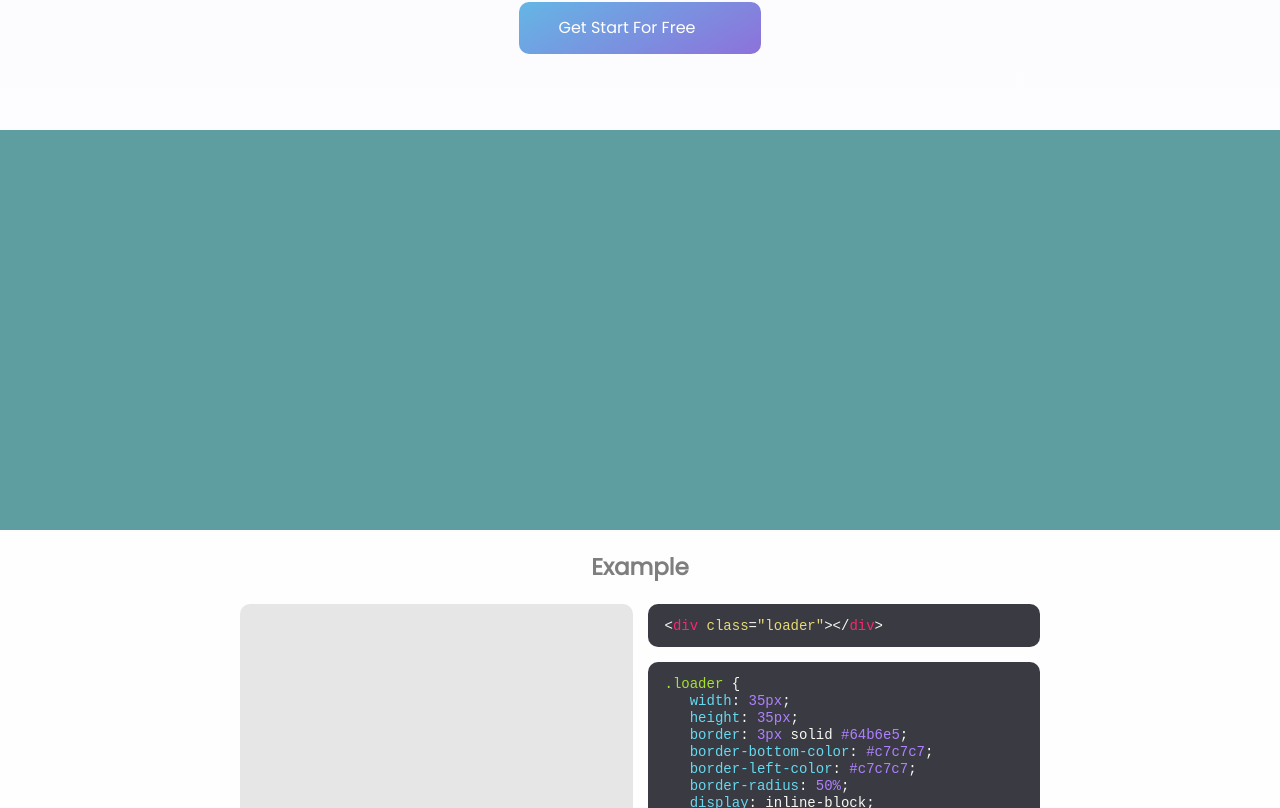
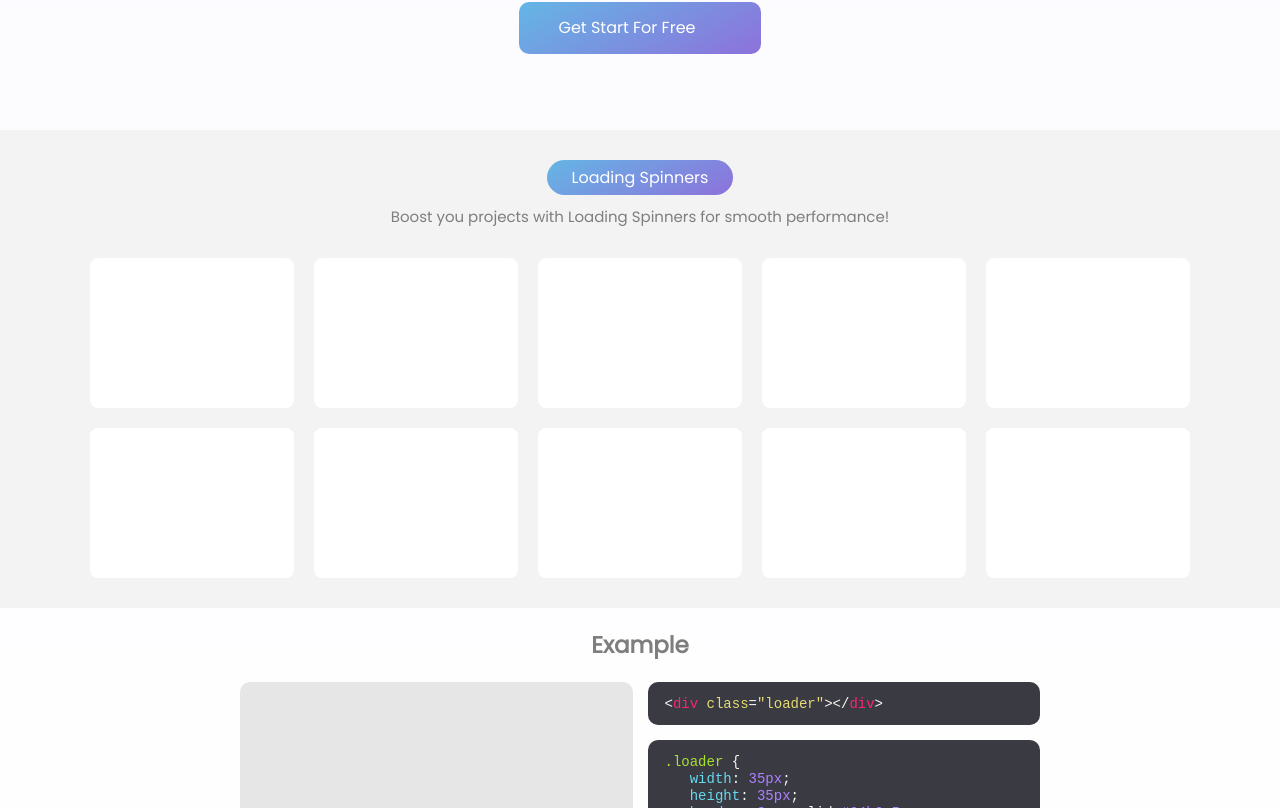
Before and after one commit to kevindermot99/qik, a React (Create React App) app: page / in a window 1280 px wide. Shown: the part 451-1259 px from the top of the page. Built offline with nearby package versions, Linux system fonts and the light colour scheme; some icons are missing.

Commit message:
added a spinner section for quick intro

```diff
--- a/src/components/Header.jsx
+++ b/src/components/Header.jsx
@@ -8,7 +8,6 @@ import logo from "../images/logo.png"
 import { IoIosArrowDown } from "react-icons/io";
 import { PiSun } from "react-icons/pi";
 import { RiMoonClearLine } from "react-icons/ri";
-import { Fade } from "react-awesome-reveal";
 
 
 function Header() {
--- a/src/index.css
+++ b/src/index.css
@@ -8,7 +8,7 @@
 
 html {
     box-sizing: border-box;
-    scroll-behavior: smooth;
+    /* scroll-behavior: smooth; */
 }
 
 body {
@@ -28,7 +28,7 @@ body {
     --copy-button-bg: #4d4d538e;
     --copy-icon-color: #eee;
     --wave-color: #eee;
-    --dropdown-color: #ffffff;
+    --dropdown-color: #ffffffe1;
     --header-color: #ffffffd2;
 }
 
@@ -189,7 +189,7 @@ header {
     gap: 0px;
     min-width: 250px;
     background-color: var(--dropdown-color);
-    z-index: 999;
+    z-index: 9;
     border: 1px solid var(--border-lines);
     padding: 10px;
     border-radius: 10px;
@@ -595,12 +595,12 @@ header {
     margin-top: 50px;
 }
 
-.scroll-down, .creators{
+.scroll-down, .creators, .section-header p{
     background-image: linear-gradient(150deg, var(--main-color) 0%,  #aa41d4  170%);
 }
 
 
-.scroll-down:before, .creators:before {
+.scroll-down:before, .creators:before, .section-header p:before {
     content: '';
     position: absolute;
     width: 150px;
@@ -633,23 +633,71 @@ header {
 }
 
 
+.loaders-example{
+    width: 100%;
+    height: fit-content;
+    background-color: var(--item-hover-color);
+    padding: 30px;
+    scroll-margin: 65px;
+}
+
 .grid-1 {
     width: 100%;
-    min-height: 50vh;
     height: fit-content;
+    max-width: 1100px;
+    margin: auto;
+    /* background-color: cadetblue; */
+    display: grid;
+    grid-template-columns: repeat(auto-fit, minmax(200px, 1fr));
+    gap: 20px;
+}
+
+.section-header{
+    /* background-color: cadetblue; */
+    width: 100%;
     display: flex;
+    align-items: center;
     justify-content: center;
-    align-items: center;
     flex-direction: column;
     gap: 10px;
-    padding: 10px 30px;
-    max-width: 1300px;
-    margin: auto;
-    background-color: cadetblue;
-    scroll-margin: 70px;
-    scroll-behavior: smooth;
 }
 
+.section-header p{
+    color: white;
+    text-transform: capitalize;
+    font-size: 16px;
+    font-weight: lighter;
+    border-radius: 50px;
+    padding: 5px 25px;
+    overflow: hidden;
+    position: relative;
+}
+
+.section-header h1{
+    font-size: 15px;
+    font-weight: lighter;
+    margin-bottom: 30px;
+    width: 100%;
+    max-width: 600px;
+    text-align: center;
+    color: var(--text-color-low-opacity);
+}
+
+.grid-1-element {
+    background-color: var(--body-color);
+    color: #fff;
+    height: 150px;
+    text-align: center;
+    border-radius: 8px;
+    border: 2px solid transparent;
+    transition: .2s;
+}
+
+.grid-1-element:hover{
+    border-color: var(--border-lines);
+    transform: scale(1.2);
+    cursor: pointer;
+}
 
 .grid-container {
     /* background-color: cadetblue; */
--- a/src/pages/Home.jsx
+++ b/src/pages/Home.jsx
@@ -24,21 +24,10 @@ const customAnimation = keyframes`
 `;
 
 function Home() {
-   const usage = useRef(null)
+   const usage = useRef(null);
 
    // const executeScroll = () => usage.current.scrollIntoView()
-   const executeScroll = () => {
-      const topElement = document.getElementById('grid-1'); // Replace 'top' with the ID of the element you want to scroll to
-      setTimeout(() => {
-         if (topElement) {
-            topElement.scrollIntoView({
-               duration: 5000, // specify the duration of the scroll animation in milliseconds
-               smooth: 'easeInOutQuart', // specify the easing function
-            });
-         }
-      }, 50);
 
-   };
 
    const [exampleHtml, setexampleHtml] = useState(false);
    const [exampleCss, setexampleCss] = useState(false);
@@ -115,16 +104,33 @@ function Home() {
                <p>Your Free Web UI Inspiration, Unleash Creativity Without Limits.</p>
             </Reveal>
             <Reveal keyframes={customAnimation} triggerOnce duration={1200} delay={200}>
-               <div className="scroll-down" onClick={executeScroll}>
+               <div className="scroll-down" onClick={() => usage.current?.scrollIntoView({ behavior: "smooth" })}>
                   Get Start For Free <FaArrowDownLong />
                </div>
             </Reveal>
          </div>
 
-         <div ref={usage} className="grid-1" id="grid-1">
+         <div ref={usage} className="loaders-example">
+            <div className="section-header">
+               <p>Loading Spinners</p>
+               <h1>Boost you projects with Loading Spinners for smooth performance!</h1>
+            </div>
+            <Fade triggerOnce direction="up" duration={1200}>
+               <div className="grid-1">
+                  <div className="grid-1-element"></div>
+                  <div className="grid-1-element"></div>
+                  <div className="grid-1-element"></div>
+                  <div className="grid-1-element"></div>
+                  <div className="grid-1-element"></div>
+                  <div className="grid-1-element"></div>
+                  <div className="grid-1-element"></div>
+                  <div className="grid-1-element"></div>
+                  <div className="grid-1-element"></div>
+                  <div className="grid-1-element"></div>
+               </div>
+            </Fade>
+         </div>
 
-
-         </div>
 
          <div className="grid-container example-container">
             <h1>Example</h1>
```
